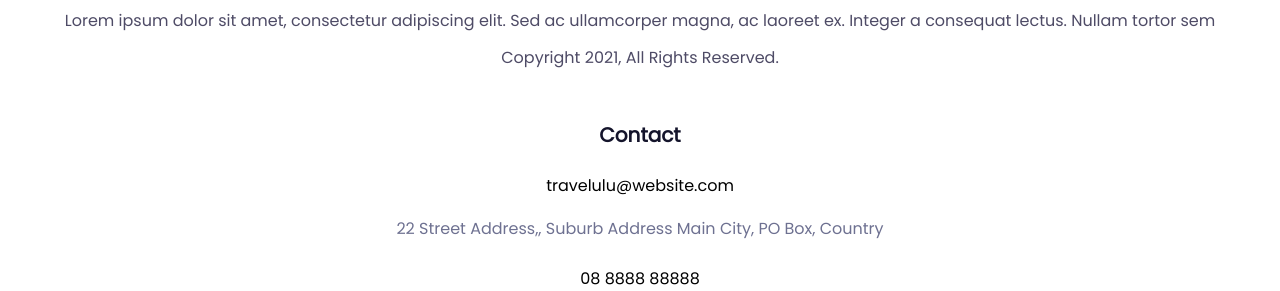
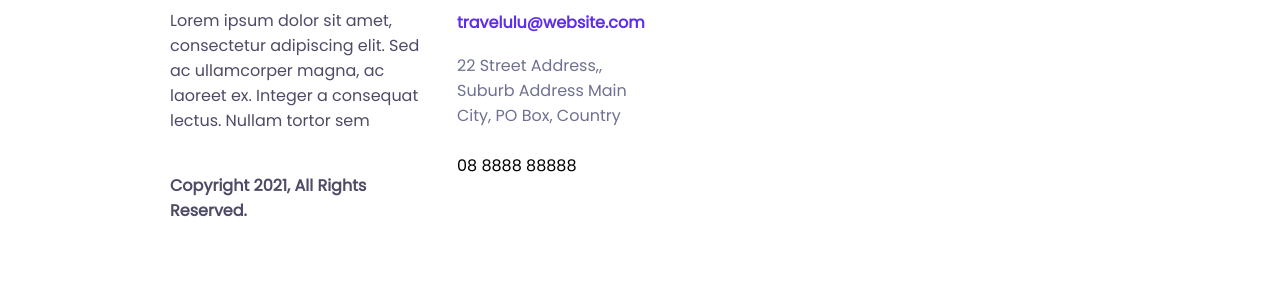
Before and after one commit to romeitas/202210-W3-maria-bragado, a website: page index.html in a window 1280 px wide. Shown: the part 3694-3985 px from the top of the page. Drawn offline with Linux system fonts and the light colour scheme.

Commit message:
footer desktop

```diff
--- a/scss/style.scss
+++ b/scss/style.scss
@@ -510,4 +510,58 @@
             margin-left: 35%;
         }
     }
+    .footer {
+        display: flex;
+        justify-content: space-between;
+        flex-direction: row;
+        margin-left: 140px;
+        width: 257px;
+        .footer__description--logo {
+            margin-left: 24px;
+        }
+        .footer__tittle {
+            font-weight: 600;
+            font-size: 20px;
+            color: variables.$grey-text-button;
+            font-weight: bolder;
+        }
+        .footer__company--description,
+        .footer__copyright {
+            font-family: variables.$font-stack;
+            font-weight: 400;
+            color: variables.$grey-text;
+            text-align: left;
+            width: 257px;
+        }
+        .footer__copyright {
+            margin-top: 40px;
+            font-weight: bolder;
+        }
+        .footer__contact {
+            display: flex;
+            flex-direction: column;
+            text-align: left;
+
+            .footer__tittle {
+                font-weight: 600;
+                font-size: 20px;
+                margin-top: 34px;
+                color: variables.$grey-text-button;
+                font-weight: bolder;
+            }
+            .footer__address {
+                color: variables.$grey-footer;
+                margin-top: 18px;
+                font-size: 16px;
+            }
+            .footer__email {
+                color: variables.$blue-text;
+                font-weight: bold;
+            }
+            .footer__phone {
+                margin-top: 25px;
+                font-size: 16px;
+            }
+        }
+    }
 }
```
Also changed, not shown: css/style.css, 2 other files.
